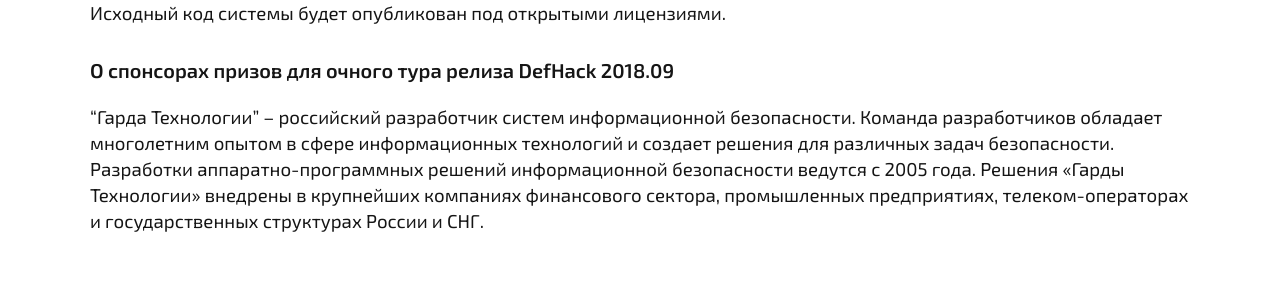
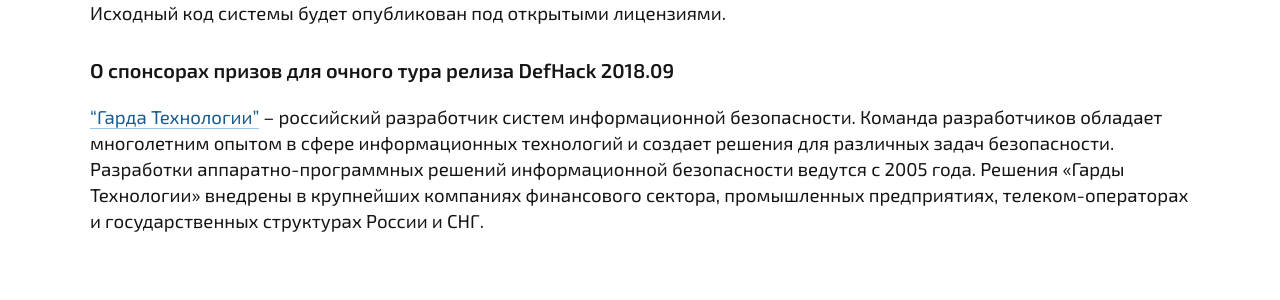
Before and after one commit to defcon-nn/defcon-nn.github.io, a Jekyll site: the page built from defhack.md, in a window 1280 px wide and 900 px high, scrolled down 3033 px. Shown: the part 508-808 px from the top of the window. Built offline with Jekyll 4.4.1, drawn with Linux system fonts in a browser that asks for light colours; some of the changed lines change nothing that is shown.

Commit message:
Add sponsor link

```diff
--- a/defhack.md
+++ b/defhack.md
@@ -107,4 +107,4 @@
 
 ## О спонсорах призов для очного тура релиза DefHack 2018.09
 
-"Гарда Технологии" -- российский разработчик систем информационной безопасности. Команда разработчиков обладает многолетним опытом в сфере информационных технологий и создает решения для различных задач безопасности. Разработки аппаратно-программных решений информационной безопасности ведутся с 2005 года. Решения «Гарды Технологии» внедрены в крупнейших компаниях финансового сектора, промышленных предприятиях, телеком-операторах и государственных структурах России и СНГ.
+["Гарда Технологии"](https://gardatech.ru/) -- российский разработчик систем информационной безопасности. Команда разработчиков обладает многолетним опытом в сфере информационных технологий и создает решения для различных задач безопасности. Разработки аппаратно-программных решений информационной безопасности ведутся с 2005 года. Решения «Гарды Технологии» внедрены в крупнейших компаниях финансового сектора, промышленных предприятиях, телеком-операторах и государственных структурах России и СНГ.
```
